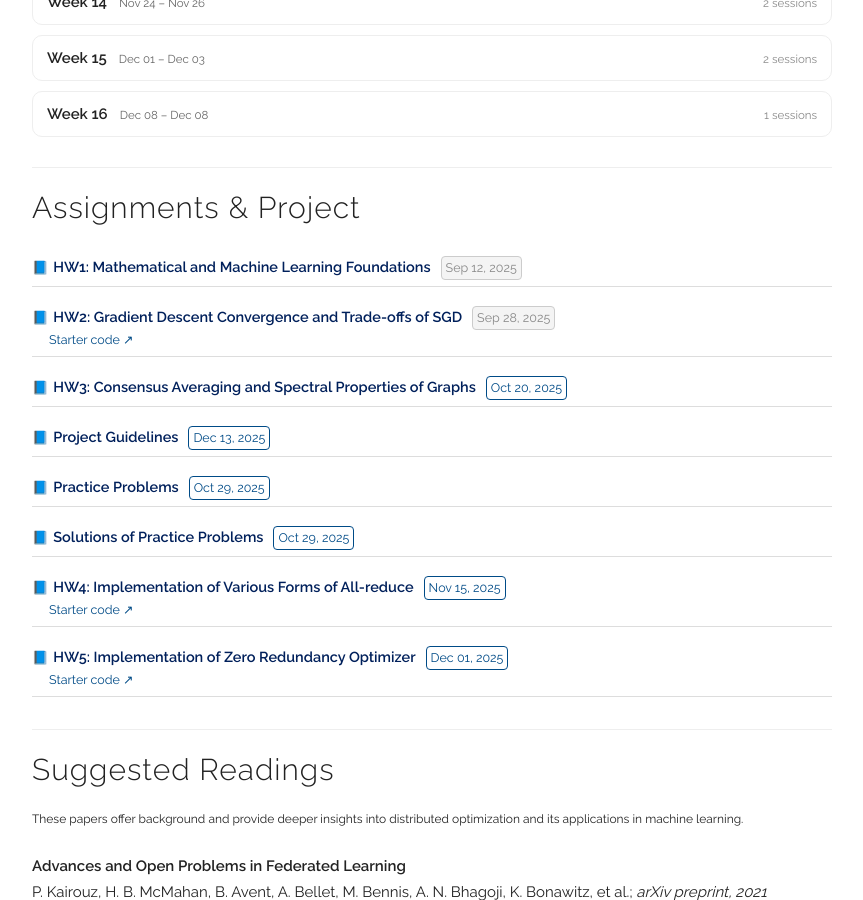
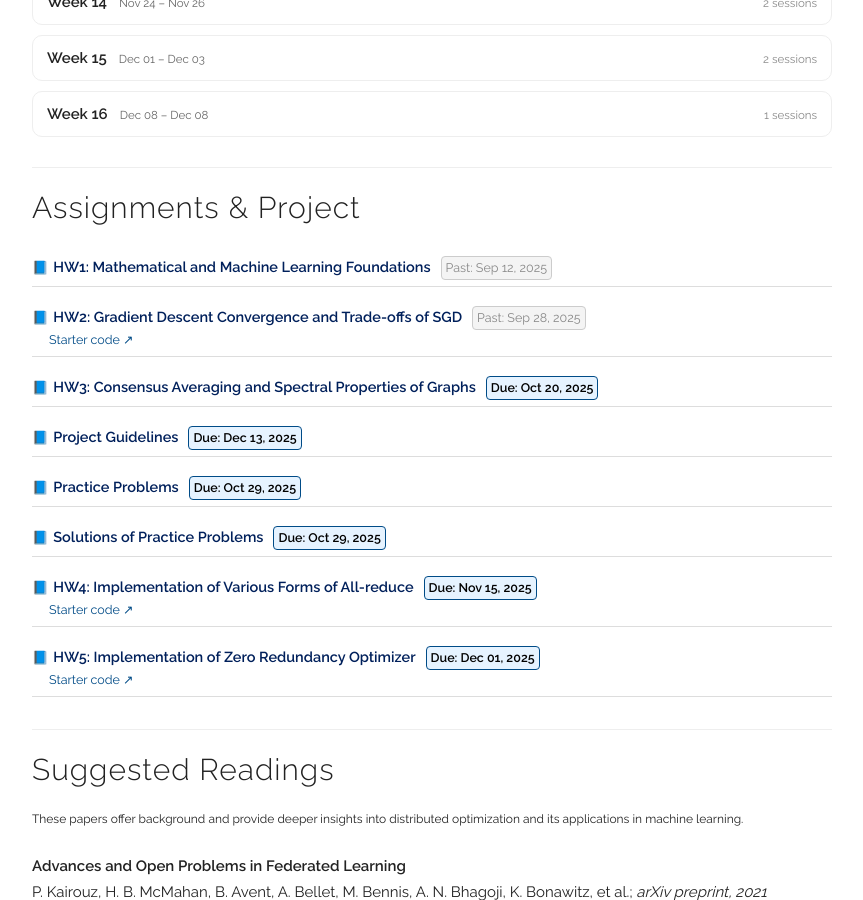
Before and after one commit to chentianyi19/ECE5290, a Jekyll site: the page built from index.html, in a window 1280 px wide and 900 px high, scrolled down 1771 px. Shown: the whole window, without its empty margins (208-1071 px from the left). Built offline with Jekyll 4.4.1, drawn with Linux system fonts in a browser that asks for light colours.

Commit message:
Enhance assignment due date display logic

```diff
--- a/_includes/assignments.html
+++ b/_includes/assignments.html
@@ -13,11 +13,23 @@
             <span class="asg-link">{{ a.title }}</span>
           {%- endif -%}
           {%- if a.due -%}
-            {%- assign today = 'now' | date: "%s" -%}
-            {%- assign due_ts = a.due | date: "%s" -%}
-            <span class="asg-badge {% if due_ts < today %}asg-badge-past{% else %}asg-badge-due{% endif %}">
-              {{ a.due | date: "%b %d, %Y" }}
-            </span>
+              {%- assign today = 'now' | date: "%s" -%}
+              {%- assign due_ts = a.due | date: "%s" -%}
+
+              {%- assign diff_days = (due_ts | minus: today) | divided_by: 86400 -%}
+              {%- assign is_upcoming = diff_days < 14 and diff_days > 0 -%}
+
+              <span class="asg-badge
+                {% if due_ts < today %}
+                  asg-badge-past
+                {% elsif is_upcoming %}
+                  asg-badge-upcoming
+                {% else %}
+                  asg-badge-due
+                {% endif %}">
+                {% if due_ts < today %}Past:{% else %}Due:{% endif %}
+                {{ a.due | date: "%b %d, %Y" }}
+              </span>
           {%- endif -%}
         </div>
 
```
